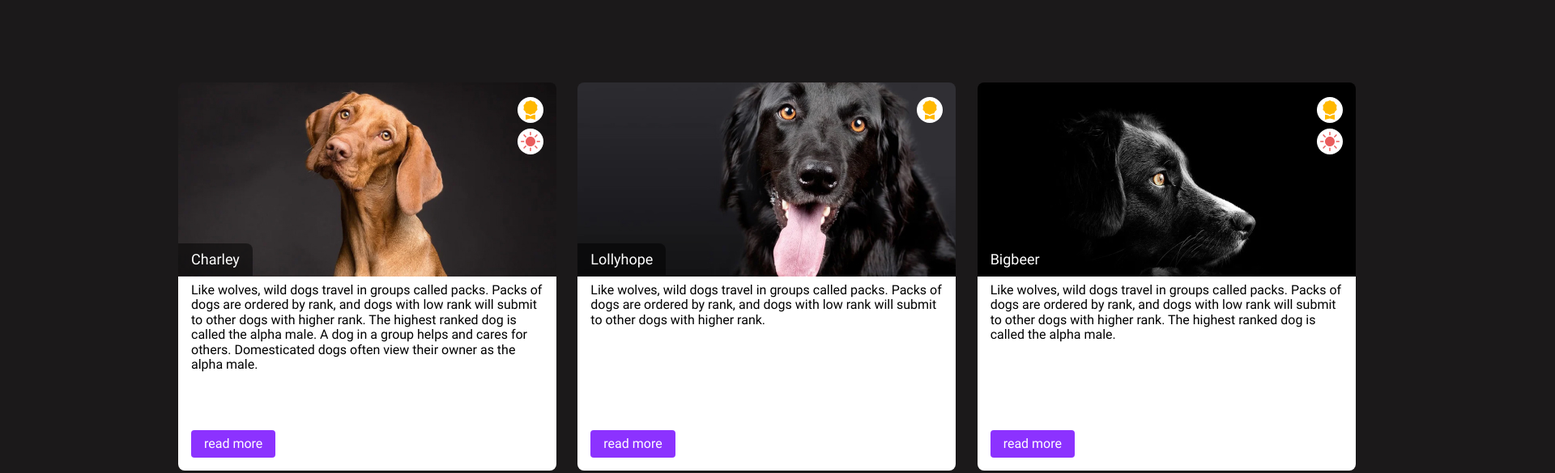
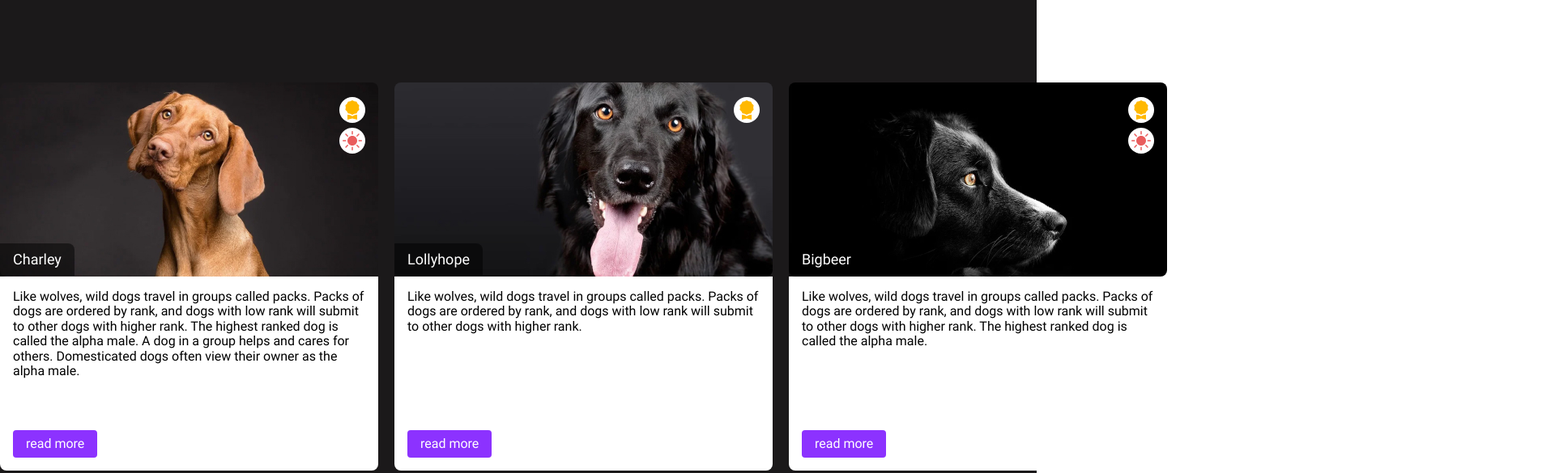
Before and after one commit to father-fury/dz-1, a plain HTML site: page index.html in a window 1280 px wide. Shown: the part 96-681 px from the top of the page at 81% size, 1920 px wide, since content can reach past the window. Drawn offline with Linux system fonts and the light colour scheme.

Commit message:
dz#1 commit 6

```diff
--- a/index.html
+++ b/index.html
@@ -21,6 +21,8 @@
                                 <li class="card__reward">
                                     <img class="card__reward-icon" src="./img/dog-reward-1.svg"
                                         alt="Награда золотая медаль." width="32" height="32">
+                                </li>
+                                <li class="card__reward">
                                     <img class="card__reward-icon" src="./img/dog-reward-2.svg"
                                         alt="Награда красное солнце." width="32" height="32">
                                 </li>
@@ -73,6 +75,8 @@
                                 <li class="card__reward">
                                     <img class="card__reward-icon" src="./img/dog-reward-1.svg"
                                         alt="Награда золотая медаль." width="32" height="32">
+                                </li>
+                                <li class="card__reward">
                                     <img class="card__reward-icon" src="./img/dog-reward-2.svg"
                                         alt="Награда красное солнце." width="32" height="32">
                                 </li>
--- a/style/style.css
+++ b/style/style.css
@@ -20,7 +20,6 @@ body {
 
 .animals {
   min-height: 877px;
-  width: 1920px;
   background: #1B191A;
   margin-left: auto;
   margin-right: auto;
@@ -34,12 +33,12 @@ body {
 
 .card-list {
   display: grid;
-  grid-template-columns: 1fr 1fr 1fr;
+  grid-template-columns: 467px 467px 467px;
   padding-top: 198px;
+  gap: 20px;
 }
 
 .card-list__item {
-  width: 467px;
   min-height: 480px;
   list-style: none;
 }
@@ -57,7 +56,7 @@ body {
 }
 
 .card__img {
-  border-radius: 8px 8px 0px 0px;
+  border-radius: 8px 8px;
 }
 
 .card__rewards {
@@ -68,13 +67,10 @@ body {
 
 .card__reward {
   display: block;
-  position: absolute;
+  position: relative;
+  margin-bottom: 2px;
   top: 200px;
   left: 419px;
-}
-
-.card__reward-icon {
-  margin-bottom: 3px;
 }
 
 .card__name {
@@ -91,7 +87,6 @@ body {
 
 .card__bottom {
   background: #FFF;
-  padding: 8px 16px 16px 16px;
   border-radius: 0 0 8px 8px;
   display: flex;
   flex-direction: column;
@@ -102,6 +97,7 @@ body {
 .card__description {
   color: #000;
   flex-grow: 1;
+  padding: 16px 16px 16px 16px;
 }
 
 .btn {
@@ -113,4 +109,6 @@ body {
 
 .card__btn {
   align-self: flex-start;
+  margin-bottom: 16px;
+  margin-left: 16px;
 }
```
